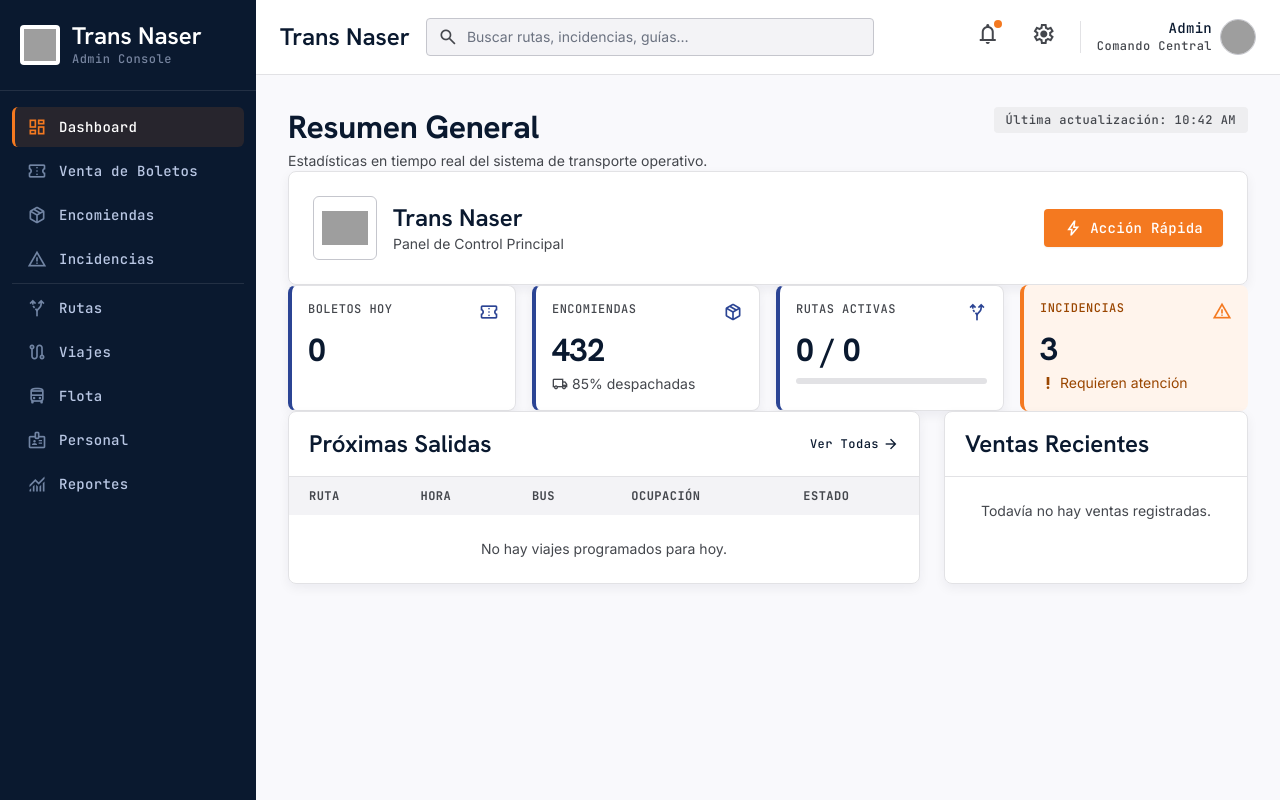
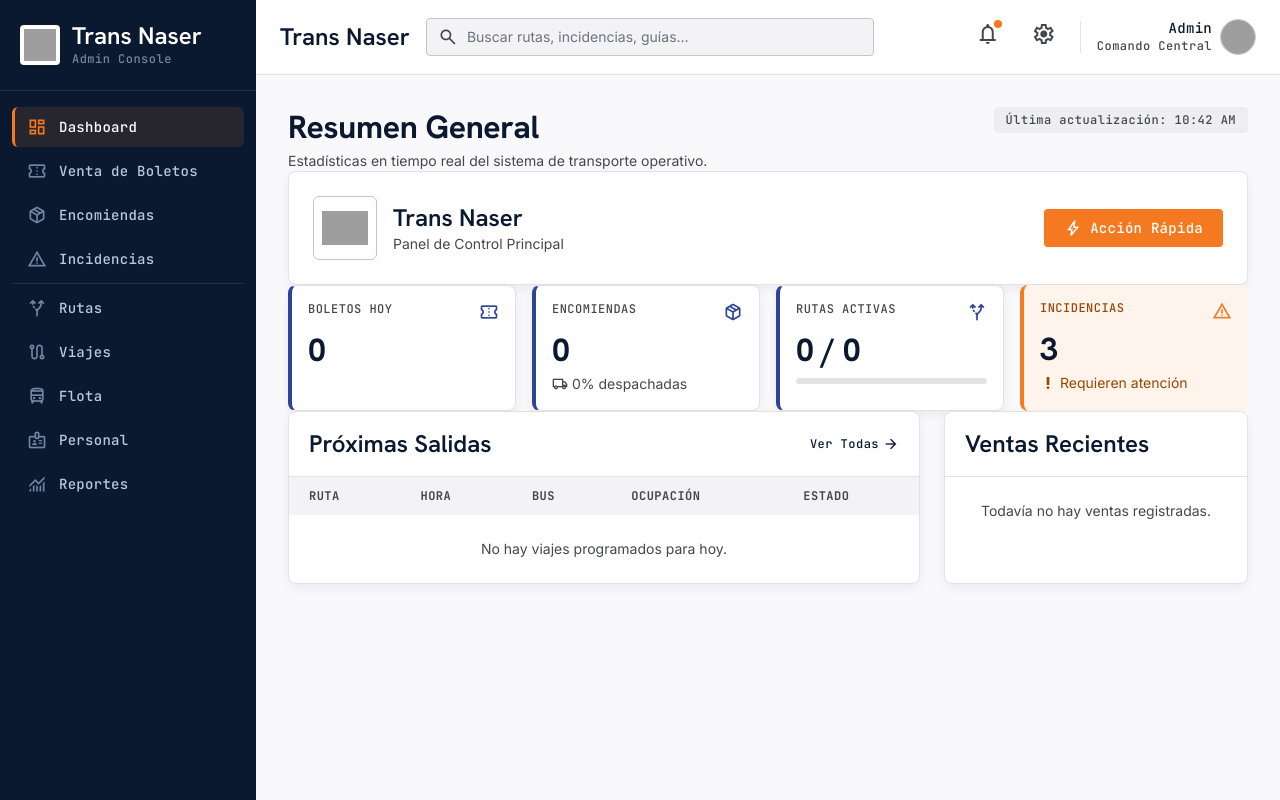
Before and after one commit to GONSIU/SIS-3651, a Django app: page /dashboard/ in a window 1280 px wide. Run offline with Django 5.2, Linux system fonts and the light colour scheme; data that the repository does not hold is empty; some libraries are stand-ins or nearby versions; grey boxes are pictures that could not be loaded.

Commit message:
fix(core): mostrar datos reales de encomiendas en el dashboard

```diff
--- a/apps/core/templates/core/index.html
+++ b/apps/core/templates/core/index.html
@@ -33,14 +33,13 @@
 </div>
 <p class="font-headline text-headline-lg text-deep-navy mt-2">{{ boletos_hoy }}</p>
 </div>
-<!-- ENCOMIENDAS: dato fijo — la app "encomiendas" todavía no tiene modelos reales -->
 <div class="card-panel rounded-lg p-4 border-l-4" style="border-left-color:#2b4494">
 <div class="flex items-start justify-between">
 <span class="font-label text-label-sm text-on-surface-variant">ENCOMIENDAS</span>
 <span class="material-symbols-outlined text-slate-blue text-[20px]">package_2</span>
 </div>
-<p class="font-headline text-headline-lg text-deep-navy mt-2">432</p>
-<p class="font-body-sm text-body-sm text-on-surface-variant mt-1 flex items-center gap-1"><span class="material-symbols-outlined text-[16px]">local_shipping</span>85% despachadas</p>
+<p class="font-headline text-headline-lg text-deep-navy mt-2">{{ encomiendas_total }}</p>
+<p class="font-body-sm text-body-sm text-on-surface-variant mt-1 flex items-center gap-1"><span class="material-symbols-outlined text-[16px]">local_shipping</span>{{ encomiendas_despachadas_pct }}% despachadas</p>
 </div>
 <div class="card-panel rounded-lg p-4 border-l-4" style="border-left-color:#2b4494">
 <div class="flex items-start justify-between">
--- a/apps/core/views.py
+++ b/apps/core/views.py
@@ -5,6 +5,7 @@ from django.views.generic import TemplateView
 from apps.rutas.models import Ruta
 from apps.viajes.models import Viaje
 from apps.ventas.models import Pasaje
+from apps.encomiendas.models import Encomienda
 
 def root_redirect(request):
     return redirect("usuarios:login")  # usa el namespace de la app
@@ -36,6 +37,12 @@ class IndexView(TemplateView):
             .order_by("-created_at")[:5]
         )
 
+        encomiendas_total = Encomienda.objects.count()
+        encomiendas_despachadas = Encomienda.objects.filter(estado="entregado").count()
+        encomiendas_despachadas_pct = (
+            int(encomiendas_despachadas / encomiendas_total * 100) if encomiendas_total else 0
+        )
+
         context.update(
             {
                 "boletos_hoy": pasajes_hoy.count(),
@@ -44,6 +51,8 @@ class IndexView(TemplateView):
                 "rutas_activas_pct": int(rutas_activas / rutas_totales * 100) if rutas_totales else 0,
                 "proximas_salidas": proximas_salidas,
                 "ventas_recientes": ventas_recientes,
+                "encomiendas_total": encomiendas_total,
+                "encomiendas_despachadas_pct": encomiendas_despachadas_pct,
             }
         )
         return context
```
